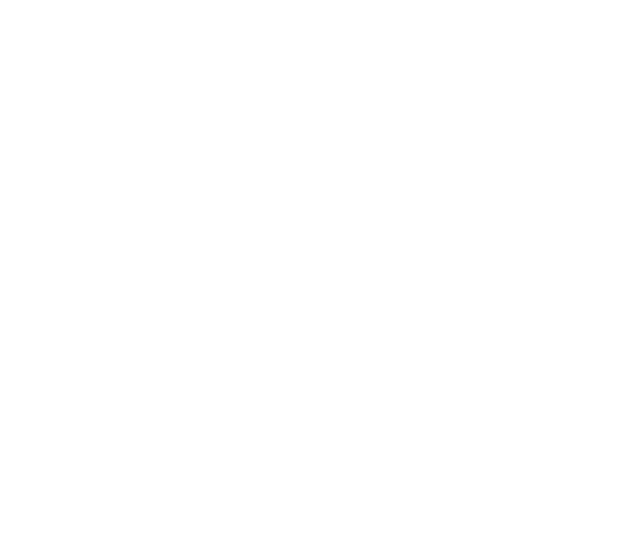
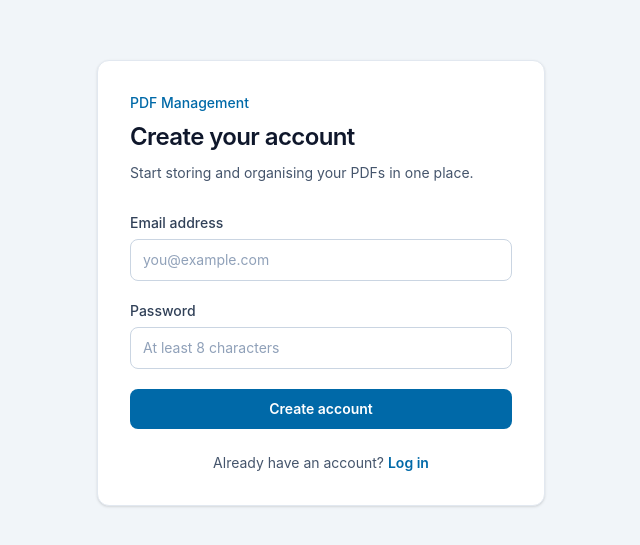
Before and after one commit to rei70007/PDF_managment, a SvelteKit app: page /register in a window 1280 px wide. Shown: the part 117-662 px from the top of the page, without its empty margins (319-959 px from the left). Built offline with nearby package versions, Linux system fonts and the light colour scheme.

Commit message:
Add Register Page

```diff
--- a/src/lib/server/auth.js
+++ b/src/lib/server/auth.js
@@ -0,0 +1,51 @@
+import { randomBytes, scrypt as scryptCallback, timingSafeEqual } from 'node:crypto';
+import { promisify } from 'node:util';
+import pool from '$lib/server/db.js';
+
+// Turn Node's callback-based scrypt function into a function we can await.
+const scrypt = promisify(scryptCallback);
+
+/**
+ * Hash a password before it is saved to the database.
+ *
+ * The resulting value includes its random salt, so verifyPassword can safely
+ * recreate the same hash later without needing a separate database column.
+ */
+export async function hashPassword(password) {
+	const salt = randomBytes(16).toString('hex');
+	const hash = await scrypt(password, salt, 64);
+
+	return `${salt}:${Buffer.from(hash).toString('hex')}`;
+}
+
+/** Compare a submitted password to a saved hash without exposing timing clues. */
+export async function verifyPassword(password, savedHash) {
+	if (typeof savedHash !== 'string') return false;
+
+	const [salt, storedHash] = savedHash.split(':');
+
+	// A malformed database value is never a valid password.
+	if (!salt || !storedHash) return false;
+
+	const hash = Buffer.from(await scrypt(password, salt, 64));
+	const storedHashBuffer = Buffer.from(storedHash, 'hex');
+
+	return hash.length === storedHashBuffer.length && timingSafeEqual(hash, storedHashBuffer);
+}
+
+/**
+ * Create a 30-day server-side session and return the token stored in the cookie.
+ * This expects a `sessions` table with id, user_id, and expires_at columns.
+ */
+export async function createSession(userId) {
+	const sessionId = randomBytes(32).toString('hex');
+	const expiresAt = new Date(Date.now() + 1000 * 60 * 60 * 24 * 30);
+
+	await pool.execute('INSERT INTO sessions (id, user_id, expires_at) VALUES (?, ?, ?)', [
+		sessionId,
+		userId,
+		expiresAt
+	]);
+
+	return sessionId;
+}
--- a/src/routes/register/+page.server.js
+++ b/src/routes/register/+page.server.js
@@ -0,0 +1,56 @@
+import { dev } from '$app/environment';
+import { fail, redirect } from '@sveltejs/kit';
+import pool from '$lib/server/db.js';
+import { createSession, hashPassword } from '$lib/server/auth.js';
+
+// Keep validation intentionally small and easy to maintain for this project.
+const EMAIL_PATTERN = /^[^\s@]+@[^\s@]+\.[^\s@]+$/;
+const MINIMUM_PASSWORD_LENGTH = 8;
+
+export const actions = {
+	// SvelteKit runs this action for a regular POST from the registration form.
+	default: async ({ request, cookies }) => {
+		const data = await request.formData();
+		const email = data.get('email')?.toString().trim().toLowerCase() ?? '';
+		const password = data.get('password')?.toString() ?? '';
+
+		// Return friendly validation feedback and preserve the email the user typed.
+		if (!EMAIL_PATTERN.test(email)) {
+			return fail(400, { error: 'Enter a valid email address.', email });
+		}
+
+		if (password.length < MINIMUM_PASSWORD_LENGTH) {
+			return fail(400, {
+				error: `Password must be at least ${MINIMUM_PASSWORD_LENGTH} characters.`,
+				email
+			});
+		}
+
+		// Check first so we can give a clear message instead of a database error.
+		const [existingUsers] = await pool.execute('SELECT id FROM users WHERE email = ? LIMIT 1', [
+			email
+		]);
+		if (existingUsers.length > 0) {
+			return fail(400, { error: 'An account with that email already exists.', email });
+		}
+
+		// Only the password hash, never the original password, is stored in MySQL.
+		const passwordHash = await hashPassword(password);
+		const [result] = await pool.execute('INSERT INTO users (email, password) VALUES (?, ?)', [
+			email,
+			passwordHash
+		]);
+
+		// Sign the new user in immediately, using the same session flow as login.
+		const sessionId = await createSession(result.insertId);
+		cookies.set('session', sessionId, {
+			path: '/',
+			httpOnly: true,
+			sameSite: 'lax',
+			secure: !dev,
+			maxAge: 60 * 60 * 24 * 30 // 30 days
+		});
+
+		redirect(303, '/upload');
+	}
+};
--- a/src/routes/register/+page.svelte
+++ b/src/routes/register/+page.svelte
@@ -0,0 +1,89 @@
+<script>
+	import { resolve } from '$app/paths';
+
+	// SvelteKit supplies failed form-action data here after a submission.
+	let { form } = $props();
+</script>
+
+<svelte:head>
+	<title>Create account | PDF Management</title>
+	<meta name="description" content="Create a PDF Management account." />
+</svelte:head>
+
+<!-- A simple centred layout keeps the form comfortable on both phones and desktops. -->
+<main class="flex min-h-screen items-center justify-center bg-slate-100 px-4 py-10 sm:px-6">
+	<section
+		class="w-full max-w-md rounded-xl border border-slate-200 bg-white p-6 shadow-sm sm:p-8"
+		aria-labelledby="register-heading"
+	>
+		<div class="mb-7">
+			<p class="mb-2 text-sm font-medium text-sky-700">PDF Management</p>
+			<h1 id="register-heading" class="text-2xl font-semibold tracking-tight text-slate-900">
+				Create your account
+			</h1>
+			<p class="mt-2 text-sm leading-6 text-slate-600">
+				Start storing and organising your PDFs in one place.
+			</p>
+		</div>
+
+		<!-- Validation errors are returned by the server without losing the entered email. -->
+		{#if form?.error}
+			<p
+				class="mb-5 rounded-lg border border-red-200 bg-red-50 px-3 py-2.5 text-sm text-red-700"
+				role="alert"
+			>
+				{form.error}
+			</p>
+		{/if}
+
+		<!-- Standard POST forms work even when JavaScript is unavailable. -->
+		<form method="POST" class="space-y-5">
+			<div>
+				<label for="email" class="mb-1.5 block text-sm font-medium text-slate-700"
+					>Email address</label
+				>
+				<input
+					id="email"
+					name="email"
+					type="email"
+					autocomplete="email"
+					required
+					value={form?.email ?? ''}
+					class="block w-full rounded-lg border border-slate-300 bg-white px-3 py-2.5 text-sm text-slate-900 outline-none transition placeholder:text-slate-400 focus:border-sky-600 focus:ring-2 focus:ring-sky-100"
+					placeholder="you@example.com"
+				/>
+			</div>
+
+			<div>
+				<label for="password" class="mb-1.5 block text-sm font-medium text-slate-700"
+					>Password</label
+				>
+				<input
+					id="password"
+					name="password"
+					type="password"
+					autocomplete="new-password"
+					required
+					minlength="8"
+					class="block w-full rounded-lg border border-slate-300 bg-white px-3 py-2.5 text-sm text-slate-900 outline-none transition placeholder:text-slate-400 focus:border-slate-600 focus:ring-2 focus:ring-sky-100"
+					placeholder="At least 8 characters"
+				/>
+			</div>
+
+			<button
+				type="submit"
+				class="w-full rounded-lg bg-sky-700 px-4 py-2.5 text-sm font-semibold text-white transition hover:bg-sky-800 focus:outline-none focus:ring-2 focus:ring-sky-600 focus:ring-offset-2"
+			>
+				Create account
+			</button>
+		</form>
+
+		<p class="mt-6 text-center text-sm text-slate-600">
+			Already have an account?
+			<a
+				href={resolve('/login')}
+				class="font-semibold text-sky-700 hover:text-sky-800 hover:underline">Log in</a
+			>
+		</p>
+	</section>
+</main>
--- /dev/null
+++ b/src/routes/signup/+page.server.js
@@ -0,0 +1,6 @@
+import { redirect } from '@sveltejs/kit';
+
+// Keep the requested /signup link working while the registration page lives at /register.
+export const load = () => {
+	redirect(303, '/register');
+};
```
